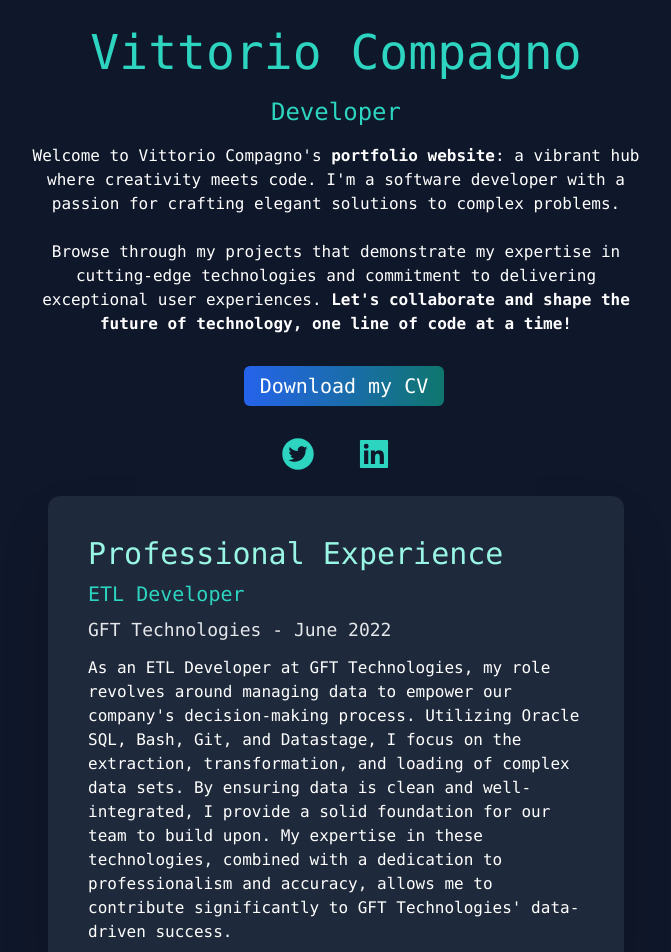
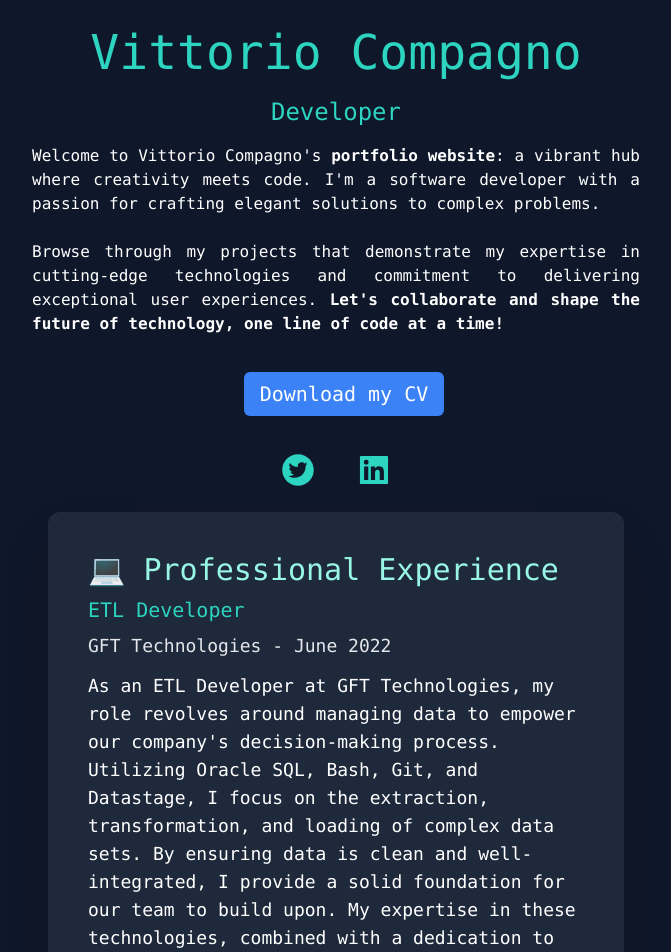
Before and after one commit to vittoriocompagno/portfolio, a Next.js app: page / in a window 1280 px wide. Shown: the part 420-1372 px from the top of the page, without its empty margins (304-975 px from the left). Built offline with nearby package versions, Linux system fonts and the light colour scheme.

Commit message:
Adjusted text elements

```diff
--- a/src/pages/ExperienceCard.tsx
+++ b/src/pages/ExperienceCard.tsx
@@ -9,14 +9,14 @@ interface ExperienceProps {
 }
 
 const ExperienceCard: React.FC<ExperienceProps> = ({ category, title, company, date, description }) => (
-  <div className='mb-10 max-w-xl min-w-0'>
-    <div className='text-center shadow-2xl p-10 rounded-xl bg-slate-200 text-black dark:text-white dark:bg-slate-800'>
-      <h1 className='text-3xl text-left text-teal-700 dark:text-teal-200' >{category}</h1>
-      <h2 className='pt-2 pb-2 text-xl font-medium text-left text-teal-700 dark:text-teal-400'>{title}</h2>
-      <h3 className='text-lg text-left mb-3 dark:text-gray-200 text-gray-500'>{company} - {date}</h3>
-      <p className='text-left leading-6.5 overflow-auto break-word'>{description}</p>
+    <div className='mb-10 max-w-xl min-w-0 '>
+      <div className=' hover:bg-slate-300 dark:hover:bg-slate-700 transition duration-200 text-center shadow-2xl p-10 rounded-xl bg-slate-200 text-black dark:text-white dark:bg-slate-800'>
+        <h1 className='text-3xl text-left text-teal-700 dark:text-teal-200' >{category}</h1>
+        <h2 className='pt-2 pb-2 text-xl font-medium text-left text-teal-700 dark:text-teal-400'>{title}</h2>
+        <h3 className='text-lg text-left mb-3 dark:text-gray-200 text-gray-500'>{company} - {date}</h3>
+        <p className='text-left leading-6.5 overflow-auto break-word md:text-lg text-sm'>{description}</p>
+      </div>
     </div>
-  </div>
 );
 
 export default ExperienceCard;
--- a/src/pages/index.tsx
+++ b/src/pages/index.tsx
@@ -34,7 +34,7 @@ export default function Home() {
           <div className= 'text-black dark:text-white text-center p-8 mx-auto max-w-2xl min-w-0'>
             <h1 className=' text-5xl text-teal-700 dark:text-teal-400 font-medium'>Vittorio Compagno</h1>
             <h3 className=' text-2xl pt-5 text-teal-700 dark:text-teal-400'>Developer</h3>
-            <div className='justify-center text-medium py-4 leading-6.5'>
+            <div className='justify-center text-md md:text-justify py-4 leading-6 overflow-auto break-word'>
               <p>
               Welcome to Vittorio Compagno's <b>portfolio website</b>: a vibrant hub where creativity meets code. I'm a software developer with a passion for crafting elegant solutions to complex problems.
               </p>
@@ -43,9 +43,11 @@ export default function Home() {
               </p>
             </div>
             <div className='text-center mt-5'>
-              <a className='text-xl bg-gradient-to-r from-blue-600 to-teal-700  text-white px-4 py-2 border-none rounded-md ml-4 ' download href='./Vittorio_Compagno_Resume_04-2023.pdf'>
-                Download my CV
-              </a>
+              <button className='dark:hover:bg-blue-400 transition duration-200 text-xl bg-blue-500   text-white px-4 py-2 border-none rounded-md ml-4'>
+                <a className=' ' download href='./Vittorio_Compagno_Resume_04-2023.pdf'>
+                  Download my CV
+                </a>
+              </button>
             </div>
           </div>
           <div className='flex justify-center text-4xl gap-10 p-10 py-1 text-gray-400 dark:text-teal-400'>
@@ -60,7 +62,7 @@ export default function Home() {
         <section className='pt-5 pb-10 flex items-center justify-center'>
           <div className='grid grid-cols-1 gap-5'>
               <ExperienceCard
-                category='Professional Experience'
+                category='💻 Professional Experience'
                 title="ETL Developer"
                 company="GFT Technologies"
                 date="June 2022"
```
